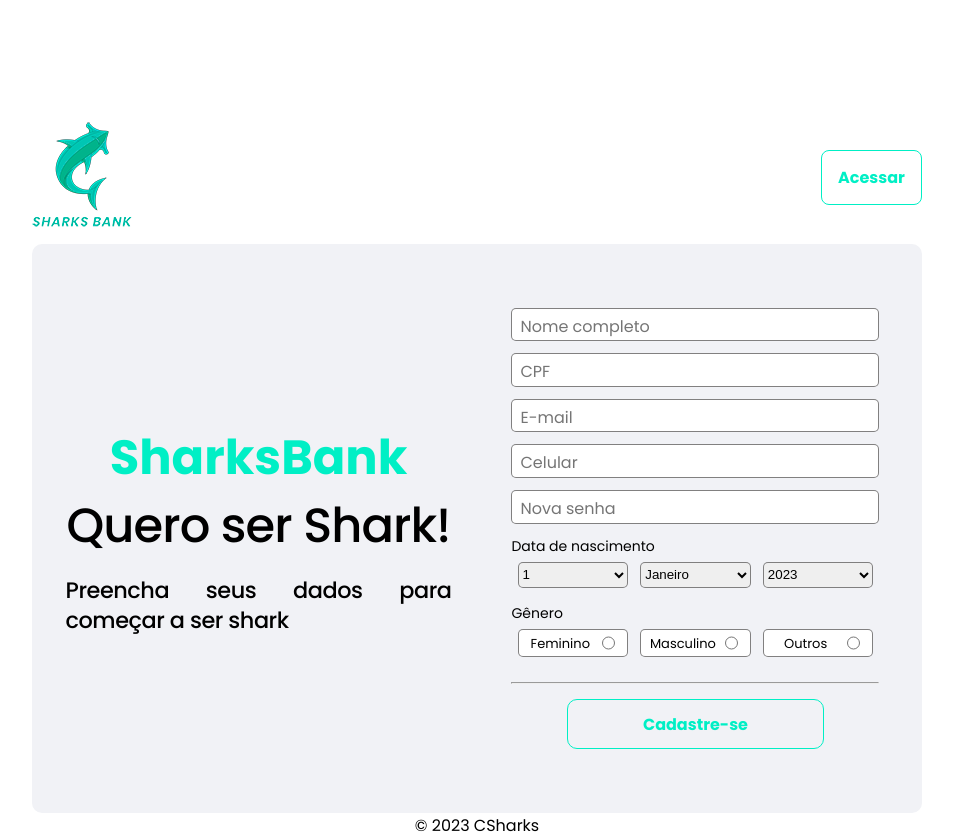
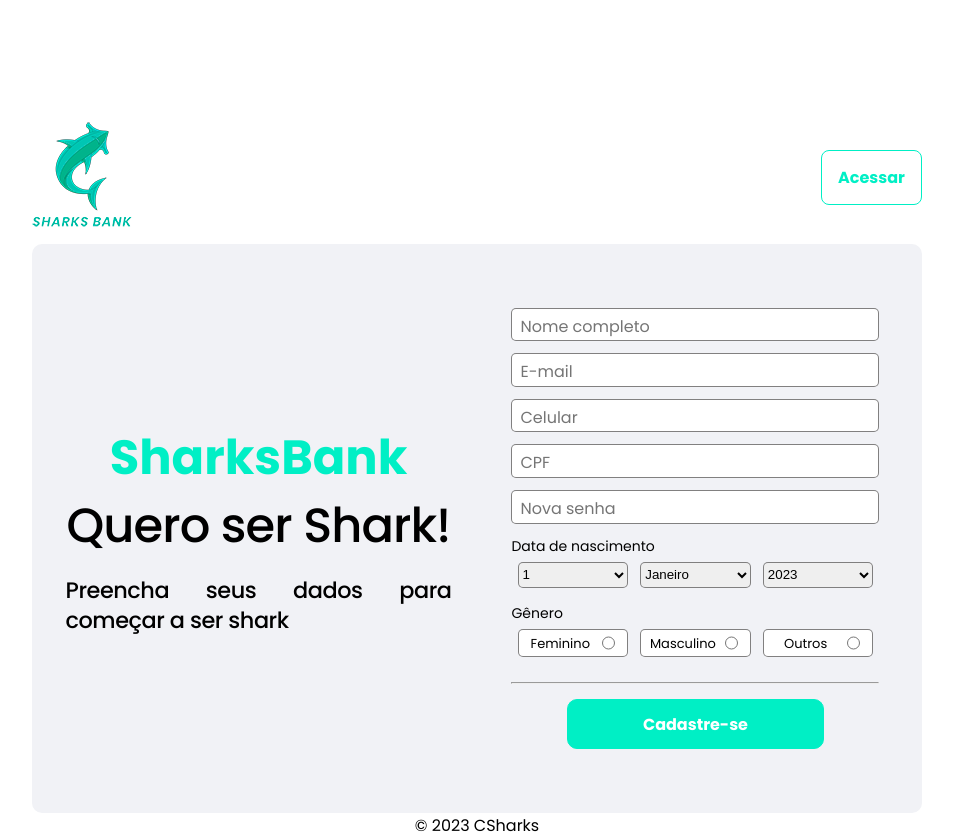
Before and after one commit to gabriele-martins/HackadevCSharks, a React (Vite) app in the folder SharksBank/: page / in a window 1280 px wide. Shown: the whole page, without its empty margins (163-1116 px from the left). Built offline with nearby package versions, Linux system fonts and the light colour scheme.

Commit message:
Adicionando components do form

```diff
--- a/SharksBank/package.json
+++ b/SharksBank/package.json
@@ -11,7 +11,8 @@
   "dependencies": {
     "phosphor-react": "^1.4.1",
     "react": "^18.2.0",
-    "react-dom": "^18.2.0"
+    "react-dom": "^18.2.0",
+    "react-input-mask": "^2.0.4"
   },
   "devDependencies": {
     "@types/react": "^18.0.28",
--- a/SharksBank/src/components/Form/Form.jsx
+++ b/SharksBank/src/components/Form/Form.jsx
@@ -1,58 +1,35 @@
 import React from "react";
 import style from "./form.module.css";
+import Input from "./Input";
+import SubmitButton from "./SubmitButton";
+import Radio from "./Radio";
 export function Form() {
     return (
         <>
             <form>
-                <div className={style.input}>
-                    <input
-                        type="text"
-                        name="nome"
-                        id="nome"
-                        placeholder="Nome completo"
-                        className="required"
+                <Input
+                    type={"text"}
+                    name={"nome"}
+                    placeholder={"Nome completo"}
+                />
+                <div id="outros-dados">
+                    <Input
+                        type={"email"}
+                        name={"email"}
+                        placeholder={"E-mail"}
                     />
-                </div>
 
-                <div id="outros-dados">
-                    <div className={style.input}>
-                        <input
-                            type="text"
-                            name="cpf"
-                            id="cpf"
-                            placeholder="CPF"
-                            maxlength="14"
-                            className="required"
-                        />
-                    </div>
-                    <div className={style.input}>
-                        <input
-                            type="email"
-                            name="email"
-                            id="email"
-                            placeholder="E-mail"
-                            className="required"
-                        />
-                    </div>
-                    <div className={style.input}>
-                        <input
-                            type="text"
-                            name="celular"
-                            id="celular"
-                            placeholder="Celular"
-                            maxlength="15"
-                            className="required"
-                        />
-                    </div>
-                    <div className={style.input}>
-                        <input
-                            type="password"
-                            name="senha"
-                            id="senha"
-                            placeholder="Nova senha"
-                            className="required"
-                        />
-                    </div>
+                    <Input
+                        type={"text"}
+                        name={"celular"}
+                        placeholder={"Celular"}
+                    />
+                    <Input type={"text"} name={"cpf"} placeholder={"CPF"} />
+                    <Input
+                        type={"password"}
+                        name={"senha"}
+                        placeholder={"Nova senha"}
+                    />
                 </div>
                 <div className={style.selectRadioTitle}>
                     <div>Data de nascimento</div>
@@ -235,41 +212,17 @@ export function Form() {
                 <div className={style.selectRadioTitle}>
                     <div>Gênero</div>
                     <div className={style.selectRadioFlex}>
-                        <div className={style.inputGenero}>
-                            <label for="">Feminino</label>
-                            <input
-                                type="radio"
-                                name="genero"
-                                id="fem"
-                                value="1"
-                            />
-                        </div>
-                        <div className={style.inputGenero}>
-                            <label for="">Masculino</label>
-                            <input
-                                type="radio"
-                                name="genero"
-                                id="masc"
-                                value="2"
-                            />
-                        </div>
-                        <div className={style.inputGenero}>
-                            <label for="">Outros</label>
-                            <input
-                                type="radio"
-                                name="genero"
-                                id="outros"
-                                value="3"
-                            />
-                        </div>
+                        <Radio id={"fem"} value={"1"} text={"Feminino"} />
+                        <Radio id={"masc"} value={"2"} text={"Masculino"} />
+                        <Radio id={"outros"} value={"3"} text={"Outros"} />
                     </div>
                 </div>
                 <hr />
-                <div className={style.btn}>
-                    <button type="submit" id="cadastro" disabled>
-                        Cadastre-se
-                    </button>
-                </div>
+                <SubmitButton
+                    type={"submit"}
+                    id={"cadastro"}
+                    text={"Cadastre-se"}
+                />
             </form>
         </>
     );
--- /dev/null
+++ b/SharksBank/src/components/Form/Input.jsx
@@ -0,0 +1,16 @@
+import styles from "./input.module.css";
+
+function Input({ type, name, placeholder }) {
+    return (
+        <div className={styles.input}>
+            <input
+                type={type}
+                name={name}
+                placeholder={placeholder}
+                id={name}
+            />
+        </div>
+    );
+}
+
+export default Input;
--- /dev/null
+++ b/SharksBank/src/components/Form/Radio.jsx
@@ -0,0 +1,12 @@
+import styles from "./radio.module.css";
+
+function Radio({ id, value, text }) {
+    return (
+        <div className={styles.inputGenero}>
+            <label htmlFor="">{text}</label>
+            <input type="radio" name="genero" id={id} value={value} />
+        </div>
+    );
+}
+
+export default Radio;
--- /dev/null
+++ b/SharksBank/src/components/Form/SubmitButton.jsx
@@ -0,0 +1,13 @@
+import styles from "./submitbutton.module.css";
+
+function SubmitButton({ type, text, id }) {
+    return (
+        <div className={styles.btn}>
+            <button type={type} id={id}>
+                {text}
+            </button>
+        </div>
+    );
+}
+
+export default SubmitButton;
--- /dev/null
+++ b/SharksBank/src/components/Form/input.module.css
@@ -0,0 +1,16 @@
+.input {
+    margin-bottom: 12px;
+    border-radius: 5px;
+    background-color: #ffffff;
+    height: 2.1rem;
+    border: 1px solid #787777ee;
+    width: 23rem;
+}
+
+.input input {
+    width: 95%;
+    border: none;
+    outline: none;
+    transform: translateY(18%);
+    margin-left: 8px;
+}
--- /dev/null
+++ b/SharksBank/src/components/Form/radio.module.css
@@ -0,0 +1,23 @@
+.inputGenero {
+    display: flex;
+    font-size: 14px;
+    justify-content: space-between;
+    height: 2em;
+    width: 30%;
+    background-color: #ffffff;
+    border: 1px solid #787777ee;
+    border-radius: 5px;
+    margin-bottom: 25px;
+}
+
+.inputGenero label {
+    width: 45%;
+    font-size: 13px;
+    text-align: center;
+    line-height: 2.2vw;
+    flex: 1;
+}
+
+.inputGenero input {
+    margin-right: 12px;
+}
--- /dev/null
+++ b/SharksBank/src/components/Form/submitbutton.module.css
@@ -0,0 +1,26 @@
+.btn {
+    display: flex;
+    justify-content: center;
+    align-items: center;
+    margin-top: 15px;
+  }
+
+.btn button {
+    background-color: #00efc5;
+    border: 1px solid #00efc5;
+    color: #fff;
+    width: 70%;
+    height: 50px;
+    border-radius: 10px;
+    font-size: 1em;
+    font-weight: bold;
+    cursor: pointer;
+  }
+
+.btn button:disabled,
+  button:hover {
+    background-color: transparent;
+    border: 1px solid #00efc5;
+    color: #00efc5;
+    cursor: auto;
+  }
--- a/SharksBank/src/pages/Cadastro/cadastro.module.css
+++ b/SharksBank/src/pages/Cadastro/cadastro.module.css
@@ -2,3 +2,10 @@
     margin: 0;
     padding: 0;
 }
+
+.conteudo {
+    display: flex;
+    flex-direction: column;
+    text-align: left;
+    border: 1px solid red;
+}
```
Also changed, not shown: 1 other file (tests, documents, lock files or other folders).
